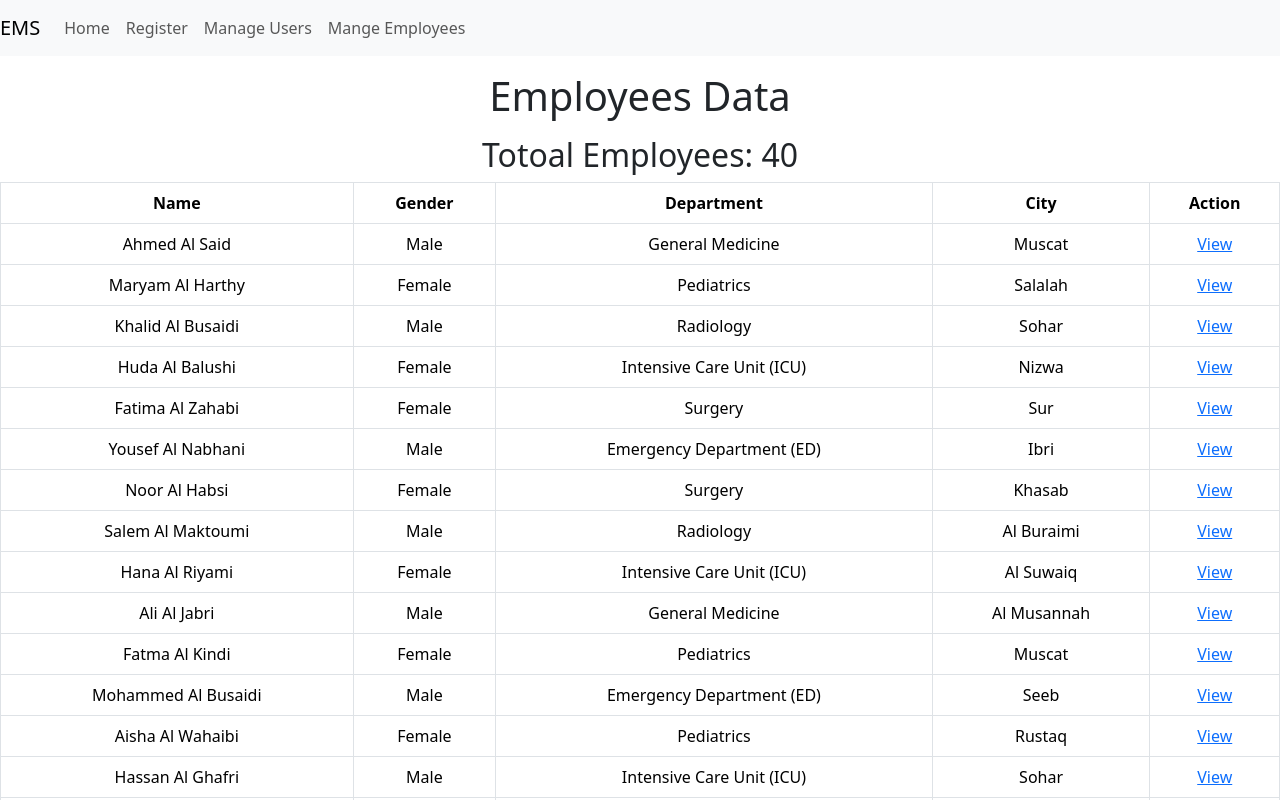
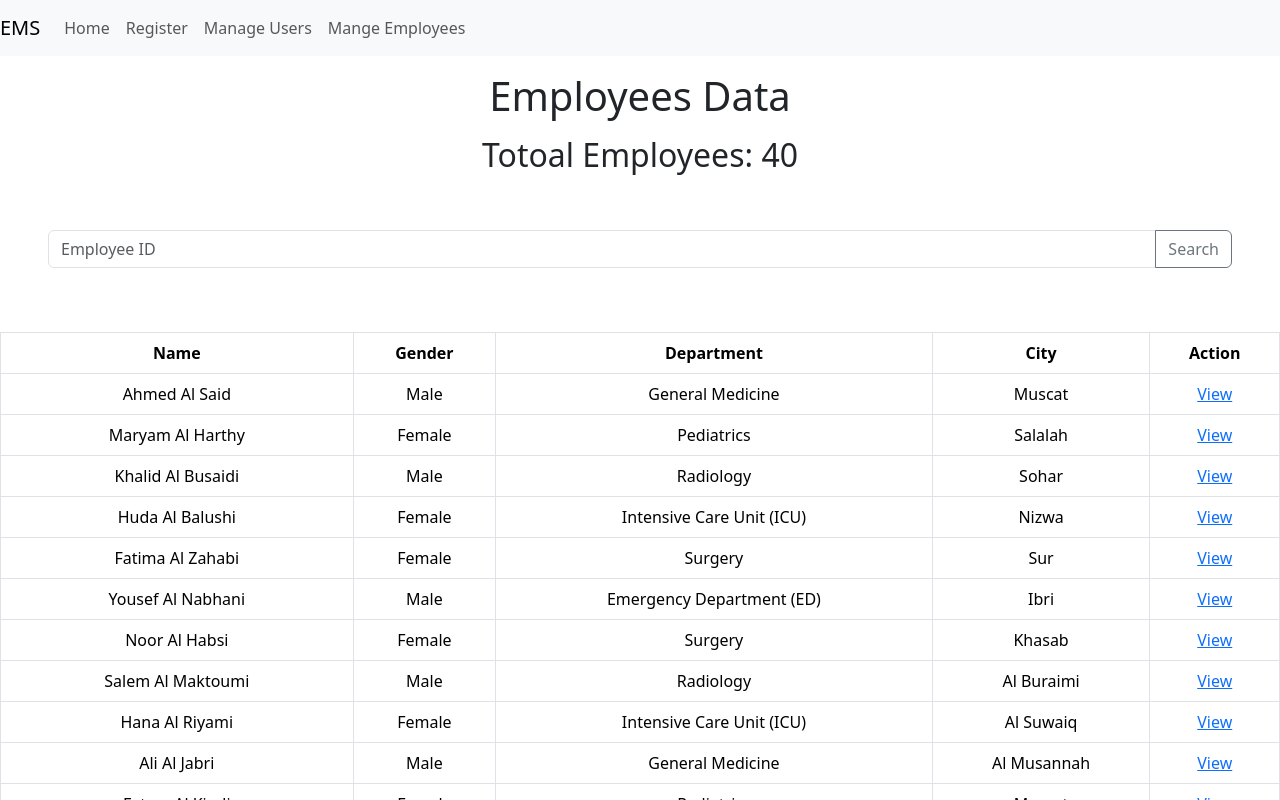
Before and after one commit to RG7on/EMS, a React (Create React App) app in the folder client/: page /display in a window 1280 px wide. Shown: the top 800 px of the page. Built offline with nearby package versions, Linux system fonts and the light colour scheme.

Commit message:
finished my work

```diff
--- a/client/src/App.js
+++ b/client/src/App.js
@@ -9,6 +9,7 @@ import Footer from './components/Footer';
 import Header from './components/Header';
 import ManageUsers from './components/ManageUsers';
 import DisplayEmp from './components/DisplayEmp';
+import MangeEmp from './components/MangeEmp';
 
 
 
@@ -23,6 +24,7 @@ function App() {
         <Route path="/rejester" element={<Rejester />} />
         <Route path="/ManageUsers" element={<ManageUsers/>} />
         <Route path="/display" element={<DisplayEmp />} />
+        <Route path='/manageEmp' element={<MangeEmp/>}/>
       </Routes>
       <Footer/>
     </div>
--- /dev/null
+++ b/client/src/components/MangeEmp.js
@@ -0,0 +1,9 @@
+import React from 'react'
+
+function MangeEmp() {
+  return (
+    <div>MangeEmp</div>
+  )
+}
+
+export default MangeEmp
--- a/client/src/components/displayEmp.js
+++ b/client/src/components/displayEmp.js
@@ -1,11 +1,16 @@
 import React from 'react'
 import {employees} from './emp_data.js'
-import { Link } from 'react-router-dom'
+import { Link} from 'react-router-dom'
+
 function DisplayEmp() {
   return (
     <div>
         <h1 className='mb-3 mt-3'>Employees Data</h1>
         <h2>Totoal Employees: {employees.length}</h2>
+        <div class="input-group mb-3 p-5">
+  <input type="text" class="form-control" placeholder="Employee ID" />
+  <button class="btn btn-outline-secondary" type="button">Search</button>
+</div>
         <table className='table table-bordered'>
     <thead>
         <tr><th>Name</th><th>Gender</th><th>Department</th><th>City</th><th>Action</th></tr>
@@ -20,7 +25,7 @@ function DisplayEmp() {
                             <td>{emp.gender}</td>
                             <td>{emp.department}</td>
                             <td>{emp.address.city}</td>
-                            <td><Link to=''>View</Link></td>
+                            <td><Link to='/manageEmp'>View</Link></td>
                         </tr>
                     </tbody>
                 )
```
